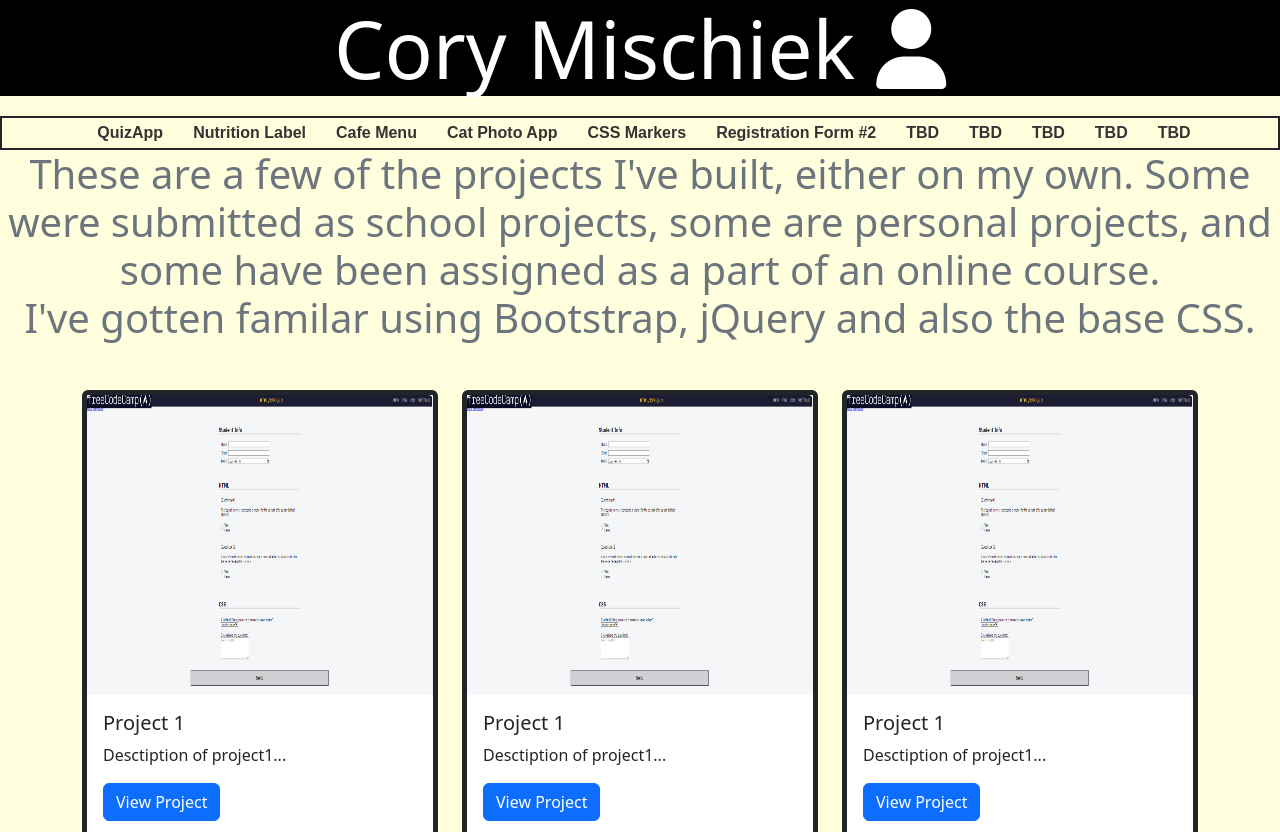
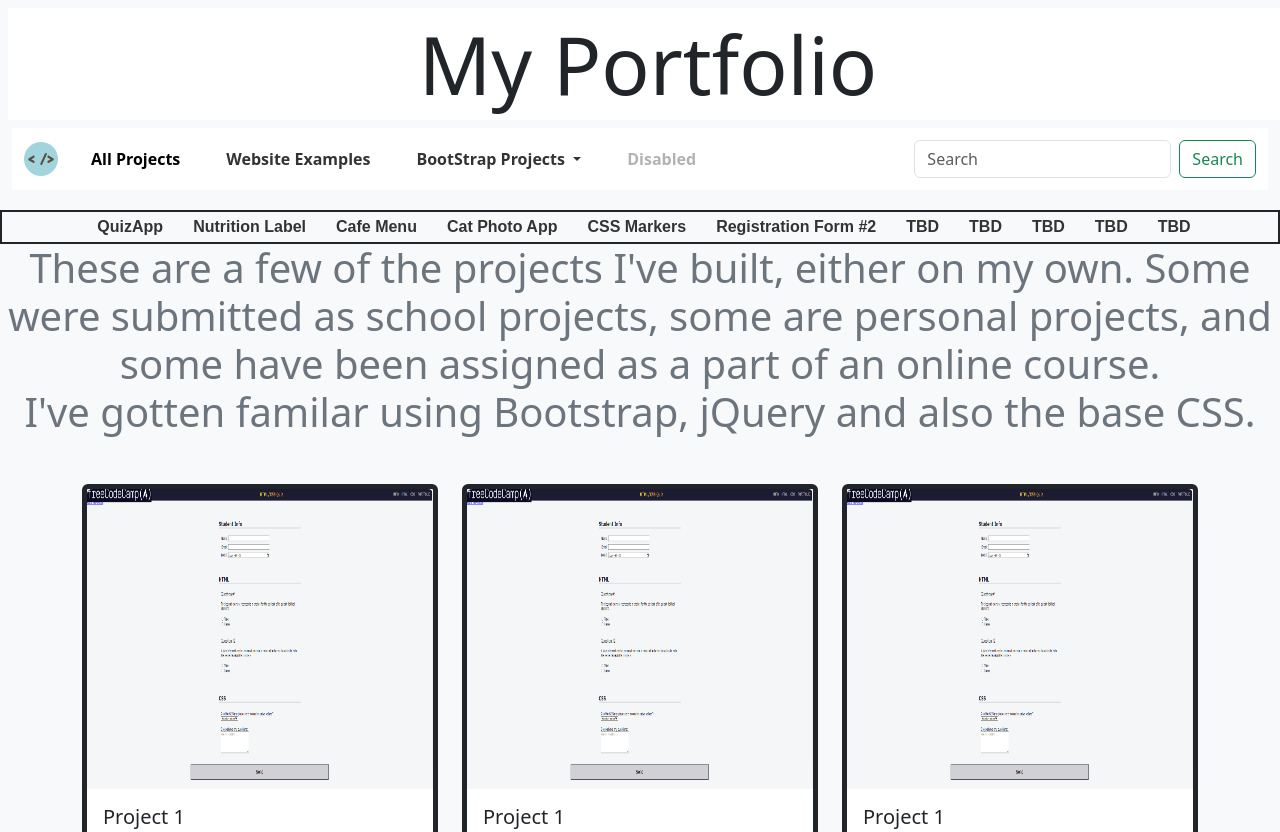
Before and after one commit to Boflin/portfolio-website, a plain HTML site: page portfolio-main-copy.html in a window 1280 px wide. Shown: the top 832 px of the page. Drawn offline with nearby package versions, Linux system fonts and the light colour scheme.

Commit message:
Updated My Portfolio

```diff
--- a/portfolio-main-copy.html
+++ b/portfolio-main-copy.html
@@ -10,18 +10,67 @@
   <meta name="viewport" content="width=device-width, initial-scale=1.0">
   <link rel="stylesheet" href="stylesCopy.css">
   <!-- Bootstrap -->
-  <link rel="stylesheet" href="https://cdnjs.cloudflare.com/ajax/libs/bootstrap/5.3.3/css/bootstrap.min.css" integrity="sha512-jnSuA4Ss2PkkikSOLtYs8BlYIeeIK1h99ty4YfvRPAlzr377vr3CXDb7sb7eEEBYjDtcYj+AjBH3FLv5uSJuXg==" crossorigin="anonymous" referrerpolicy="no-referrer" />
+  <link href="https://cdn.jsdelivr.net/npm/bootstrap@5.3.3/dist/css/bootstrap.min.css" rel="stylesheet" integrity="sha384-QWTKZyjpPEjISv5WaRU9OFeRpok6YctnYmDr5pNlyT2bRjXh0JMhjY6hW+ALEwIH" crossorigin="anonymous">
   <!-- font awesome -->
   <link rel="stylesheet" href="https://cdnjs.cloudflare.com/ajax/libs/font-awesome/6.5.2/css/all.min.css" integrity="sha512-SnH5WK+bZxgPHs44uWIX+LLJAJ9/2PkPKZ5QiAj6Ta86w+fsb2TkcmfRyVX3pBnMFcV7oQPJkl9QevSCWr3W6A==" crossorigin="anonymous" referrerpolicy="no-referrer" />
 
-  <title>Document</title>
+  <title>Cory Mischiek - Portfolio</title>
 </head>
 
-<body class="page">
+<body class="page bg-light">
 
   <main>
+    <div class="container-xxl">
+      <div class="col-12">
+        <div class="row">
+          <h1 class="display-1 m-2 p-2 text-center bg-white">My Portfolio</h1>
+        </div>
+
+        <nav class="navbar navbar-expand-lg bg-white">
+          <div class="container-fluid">
+            <a href="#" class="navbar-brand">
+              <img src="images/coding.svg" alt="logo" class="logo p-0 m-0" width="34">
+            </a>
+            <button class="navbar-toggler" type="button" data-bs-toggle="collapse" data-bs-target="#navbarSupportedContent" aria-controls="navbarSupportedContent" aria-expanded="false" aria-label="Toggle navigation">
+              <span class="navbar-toggler-icon"></span>
+            </button>
+            <div class="collapse navbar-collapse" id="navbarSupportedContent">
+              <ul class="navbar-nav me-auto mb-2 mb-lg-0">
+                <li class="nav-item">
+                  <a class="nav-link active" aria-current="page" href="#">All Projects</a>
+                </li>
+                <li class="nav-item">
+                  <a class="nav-link" href="#">Website Examples</a>
+                </li>
+                <li class="nav-item dropdown">
+                  <a class="nav-link dropdown-toggle" href="#" role="button" data-bs-toggle="dropdown" aria-expanded="false">
+                    BootStrap Projects
+                  </a>
+
+                  <!-- Dropdown Menu Start -->
+                  <ul class="dropdown-menu">
+                    <li><a class="dropdown-item" href="#">Action</a></li>
+                    <li><a class="dropdown-item" href="#">Another action</a></li>
+                    <li><hr class="dropdown-divider"></li>
+                    <li><a class="dropdown-item" href="#">Something else here</a></li>
+                  </ul>
+                </li>
+                <li class="nav-item">
+                  <a class="nav-link disabled" aria-disabled="true">Disabled</a>
+                </li>
+              </ul>
+              <form class="d-flex" role="search">
+                <input class="form-control me-2" type="search" placeholder="Search" aria-label="Search">
+                <button class="btn btn-outline-success" type="submit">Search</button>
+              </form>
+            </div>
+          </nav>
+        </div>
+
+      </div><!-- .container-xxl-->
+
+    </div>
     <header id="header">
-      <h1 class="bg-black title-name display-1">Cory Mischiek <i class="fas fa-user"></i></h1>
       <nav class="nav">
         <ul class="nav-list">
           <li class="nav-item"><a href="./projects/quiz/quiz.html">QuizApp</a></li>
@@ -54,6 +103,7 @@
             <div class="card-body">
               <h5 class="card-title">Project 1</h5>
               <p class="card-text">Desctiption of project1...</p>
+
               <a href="#" class="btn btn-primary">View Project</a>
             </div>
           </div>
@@ -121,7 +171,8 @@
 
   </main>
 
-
-  <script src="https://cdnjs.cloudflare.com/ajax/libs/bootstrap/5.3.3/js/bootstrap.min.js" integrity="sha512-ykZ1QQr0Jy/4ZkvKuqWn4iF3lqPZyij9iRv6sGqLRdTPkY69YX6+7wvVGmsdBbiIfN/8OdsI7HABjvEok6ZopQ==" crossorigin="anonymous" referrerpolicy="no-referrer"></script>
+  <!-- BootStrap and Popper imports -->
+  <script src="https://cdn.jsdelivr.net/npm/@popperjs/core@2.11.8/dist/umd/popper.min.js" integrity="sha384-I7E8VVD/ismYTF4hNIPjVp/Zjvgyol6VFvRkX/vR+Vc4jQkC+hVqc2pM8ODewa9r" crossorigin="anonymous"></script>
+  <script src="https://cdn.jsdelivr.net/npm/bootstrap@5.3.3/dist/js/bootstrap.min.js" integrity="sha384-0pUGZvbkm6XF6gxjEnlmuGrJXVbNuzT9qBBavbLwCsOGabYfZo0T0to5eqruptLy" crossorigin="anonymous"></script>
 </body>
 </html>
```
Also changed, not shown: projects/bootstrapCrashCourse/index.html (+6 -3 lines), images/coding.svg (added).
